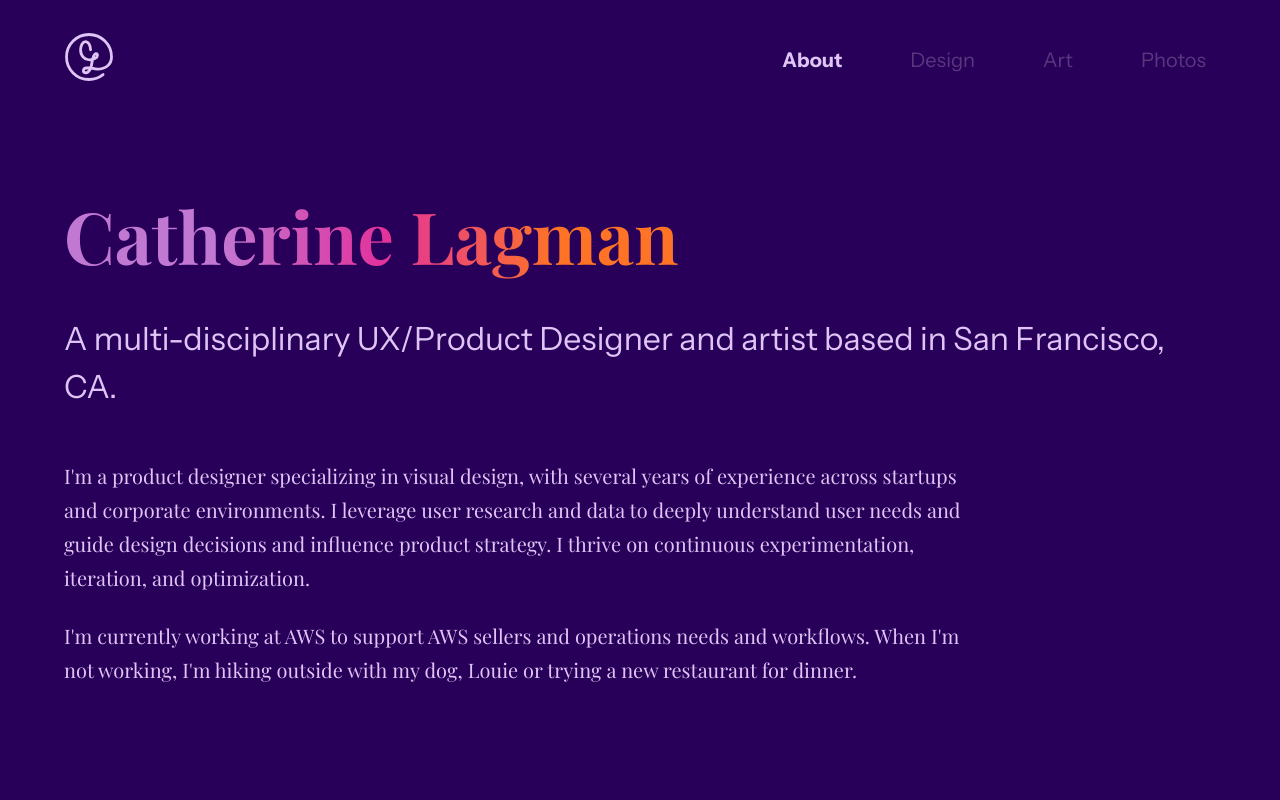
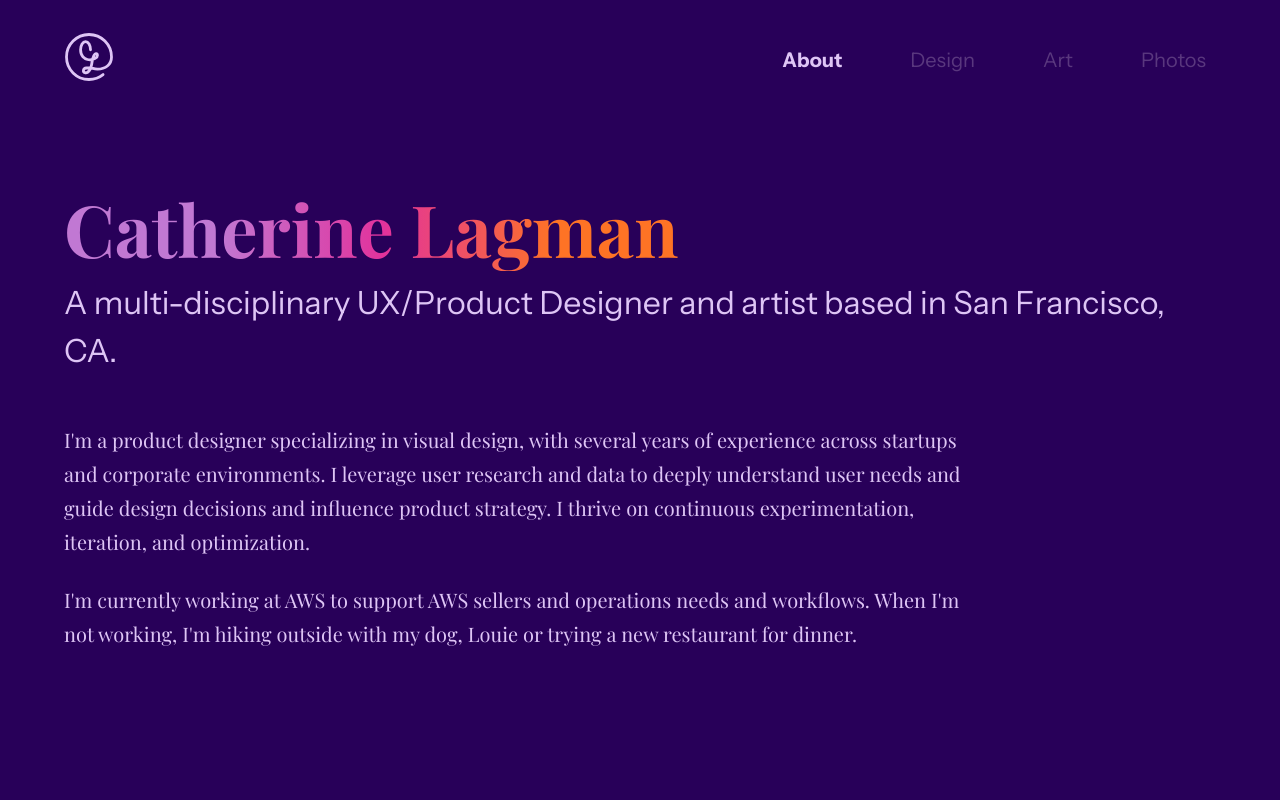
Before and after one commit to catlagman/portfolio, a Next.js app: page / in a window 1280 px wide. Shown: the top 800 px of the page. Built offline with nearby package versions, Linux system fonts and the light colour scheme.

Commit message:
Minimize spacing and force Instrument Sans on subtitle

```diff
--- a/app/page.module.css
+++ b/app/page.module.css
@@ -66,9 +66,9 @@
 .heroName {
   font-size: 4.5em;
   font-weight: 700;
-  line-height: 1.4;
-  margin-bottom: 0.5rem;
-  padding-bottom: 0.3em;
+  line-height: 1.2;
+  margin-bottom: 0;
+  padding-bottom: 0;
   overflow: visible;
   background: linear-gradient(90deg, #C178D3 0%, #C178D3 25%, #E2329C 52%, #FE7325 80%, #FE7325 100%);
   -webkit-background-clip: text;
@@ -80,7 +80,8 @@
 .heroSubtitle {
   font-size: 2em;
   font-weight: 400;
-  font-family: 'Instrument Sans', sans-serif;
+  font-family: 'Instrument Sans', sans-serif !important;
+  margin-top: 0.5rem;
   margin-bottom: 3rem;
   line-height: 1.5;
 }
```
